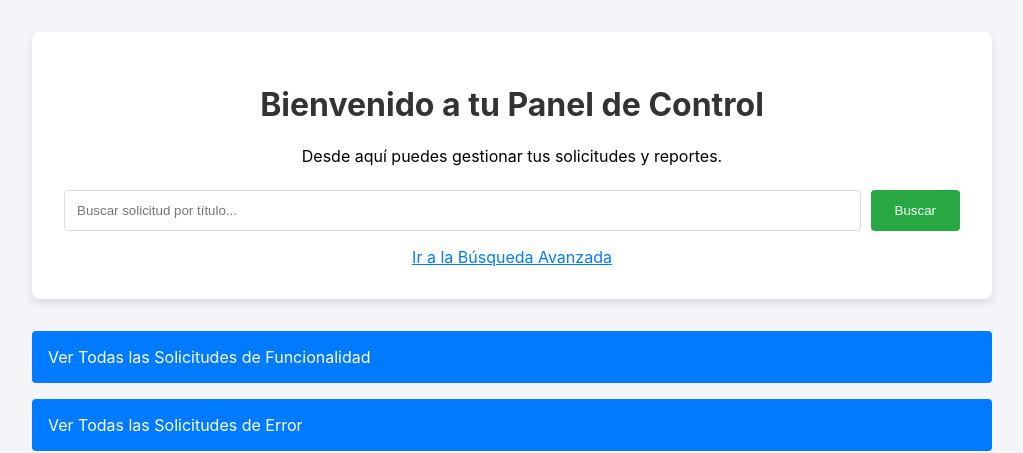
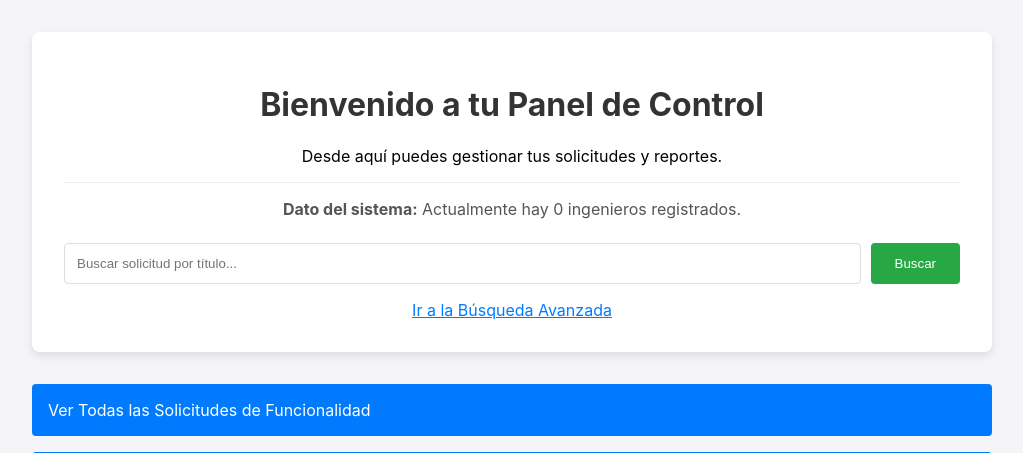
Before and after one commit to nicopc406/T2-BDD, a PHP site: page /Page.php in a window 1280 px wide. Shown: the part 52-505 px from the top of the page, without its empty margins (128-1151 px from the left). Run offline with PHP 8.4, Linux system fonts and the light colour scheme; the visitor is signed in with stand-in values (Sample User, id 1).

Commit message:
Add files via upload

```diff
--- a/Page.php
+++ b/Page.php
@@ -1,16 +1,25 @@
 <?php
-
 session_start();
 
 if (!isset($_SESSION['rut_usuario'])){
-
     header('Location: Login.php');
     exit();
 }
 
 $nombre_usuario = $_SESSION['nombre_usuario'];
 $rol_usuario = $_SESSION['rol'];
+$total_ingenieros = 0;
 
+// Si el usuario es un ingeniero, conectamos a la BD para llamar a la función
+if ($rol_usuario === 'ingeniero') {
+    require_once 'Conexion.php';
+    // Llamamos a la función SQL para obtener el total de ingenieros
+    $resultado_conteo = $conexion->query("SELECT ContarIngenieros() AS total");
+    if ($resultado_conteo) {
+        $total_ingenieros = $resultado_conteo->fetch_assoc()['total'];
+    }
+    $conexion->close();
+}
 ?>
 <!DOCTYPE html>
 <html lang="es">
@@ -48,6 +57,12 @@ $rol_usuario = $_SESSION['rol'];
         <h1>Bienvenido a tu Panel de Control</h1>
         <p>Desde aquí puedes gestionar tus solicitudes y reportes.</p>
 
+        <?php if ($rol_usuario === 'ingeniero'): ?>
+            <p style="margin-top: 1rem; color: #555; border-top: 1px solid #eee; padding-top: 1rem;">
+                <strong>Dato del sistema:</strong> Actualmente hay <?php echo $total_ingenieros; ?> ingenieros registrados.
+            </p>
+        <?php endif; ?>
+
         <form action="Busqueda.php" method="GET" style="margin-top: 1.5rem; display: flex; gap: 10px;">
             <input type="text" name="termino" placeholder="Buscar solicitud por título..." required style="flex-grow: 1; padding: 0.75rem; border: 1px solid #ddd; border-radius: 4px;">
             <button type="submit" style="padding: 0.75rem 1.5rem; background-color: #28a745; color: white; border: none; border-radius: 4px; cursor: pointer;">Buscar</button>
@@ -57,6 +72,7 @@ $rol_usuario = $_SESSION['rol'];
             Ir a la Búsqueda Avanzada
         </a>
     </div>
+
     <ul class="menu">
         <?php if ($rol_usuario === 'ingeniero'): ?>
             <li><a href="VerSolicitudesAll.php?tipo=Funcionalidad">Ver Todas las Solicitudes de Funcionalidad</a></li>
```
